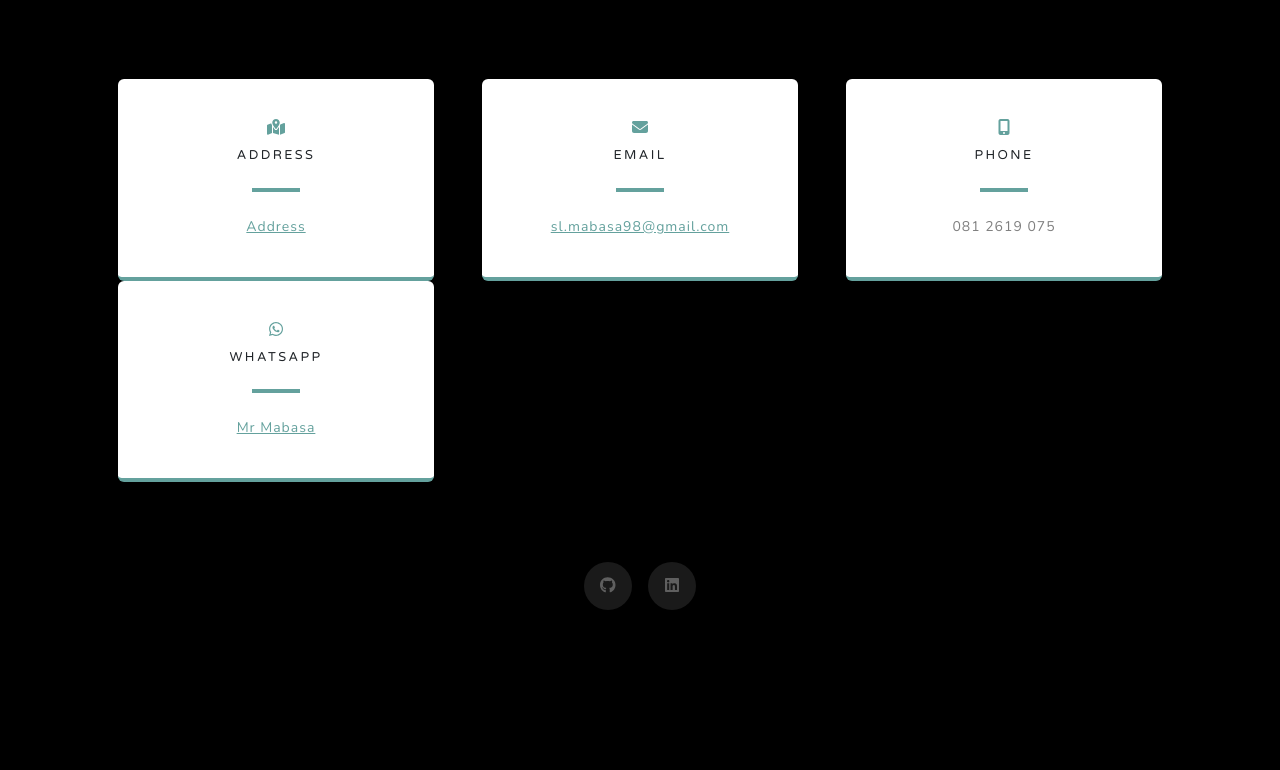
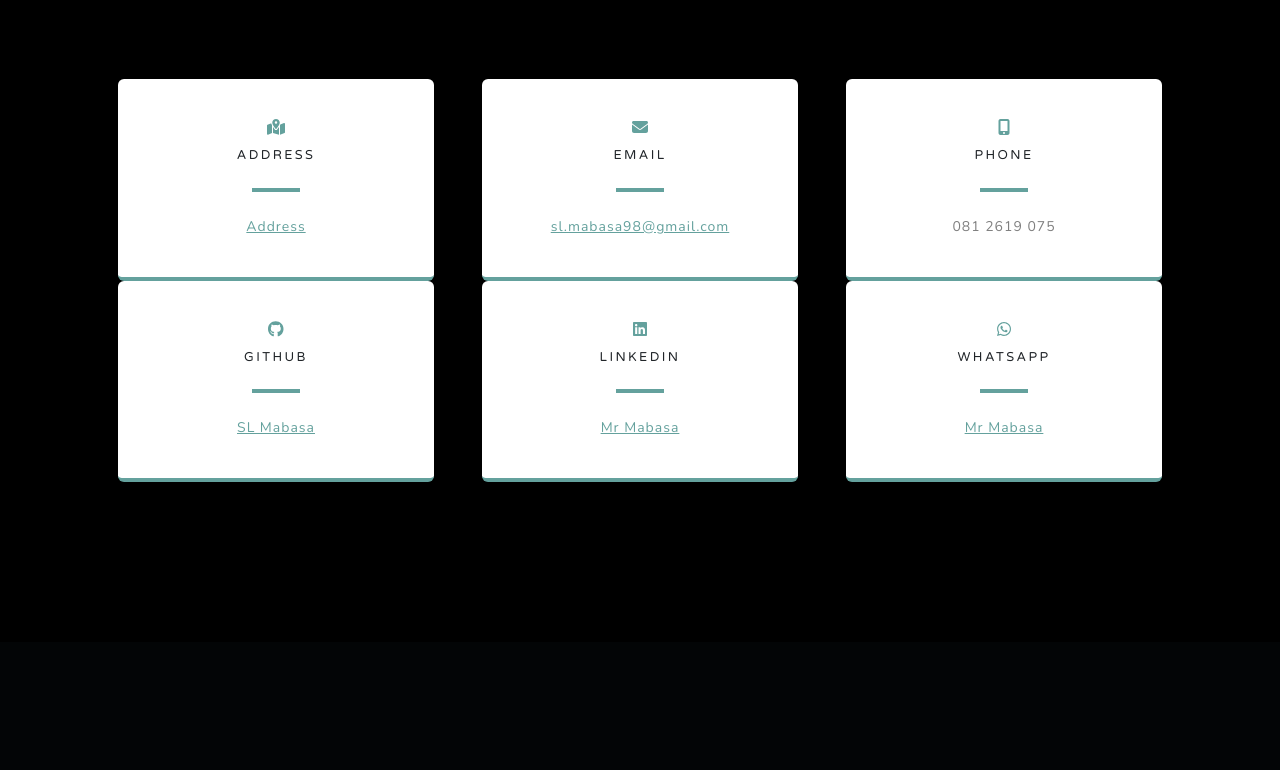
Before and after one commit to SL-Mabasa/My-Construction-Tool-Project, a Django app: page /main/Contact in a window 1280 px wide. Shown: the part 1023-1793 px from the top of the page. After the commit the page ends 1505 px from the top, so only its background shows below. Run offline with Django 5.2, Linux system fonts and the light colour scheme; some libraries are stand-ins or nearby versions.

Commit message:
Update contact.html

```diff
--- a/main/templates/contact.html
+++ b/main/templates/contact.html
@@ -110,7 +110,30 @@
                       </div>
                   </div>
 
+
+
                     <div class="col-md-4 mb-3 mb-md-0">
+                        <div class="card py-4 h-100">
+                            <div class="card-body text-center">
+                                <i class="fab fa-github text-primary mb-2"></i>
+                                <h4 class="text-uppercase m-0">Github</h4>
+                                <hr class="my-4 mx-auto" />
+                                <div class="small text-black-50"><a href="https://github.com/SL-Mabasa">SL Mabasa</a></div>
+                            </div>
+                        </div>
+                    </div>
+
+                  <div class="col-md-4 mb-3 mb-md-0">
+                        <div class="card py-4 h-100">
+                            <div class="card-body text-center">
+                                <i class="fab fa-linkedin text-primary mb-2"></i>
+                                <h4 class="text-uppercase m-0">LinkedIn</h4>
+                                <hr class="my-4 mx-auto" />
+                                <div class="small text-black-50"><a href="https://linkedin.com/in/sicelo-lawrence-mabasa-3334a0255">Mr Mabasa</a></div>
+                            </div>
+                        </div>
+                    </div>
+                  <div class="col-md-4 mb-3 mb-md-0">
                         <div class="card py-4 h-100">
                             <div class="card-body text-center">
                                 <i class="fab fa-whatsapp text-primary mb-2"></i>
@@ -121,10 +144,7 @@
                         </div>
                     </div>
               </div>
-              <div class="social d-flex justify-content-center">
-                  <a class="mx-2" href="https://github.com/SL-Mabasa"><i class="fab fa-github"></i></a>
-                  <a class="mx-2" href="https://linkedin.com/in/sicelo-lawrence-mabasa-3334a0255"><i class="fab fa-linkedin"></i></a>
-              </div>
+
           </div>
       </section>
 
```
